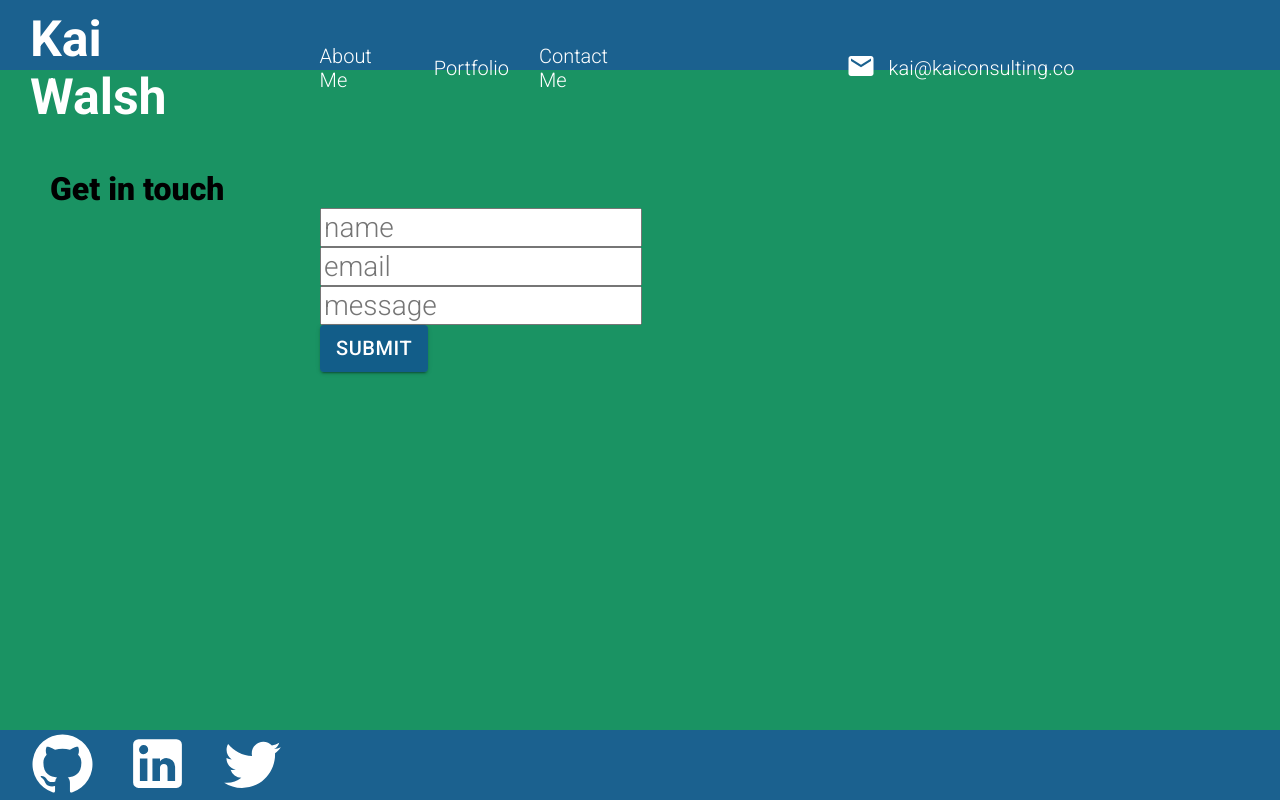
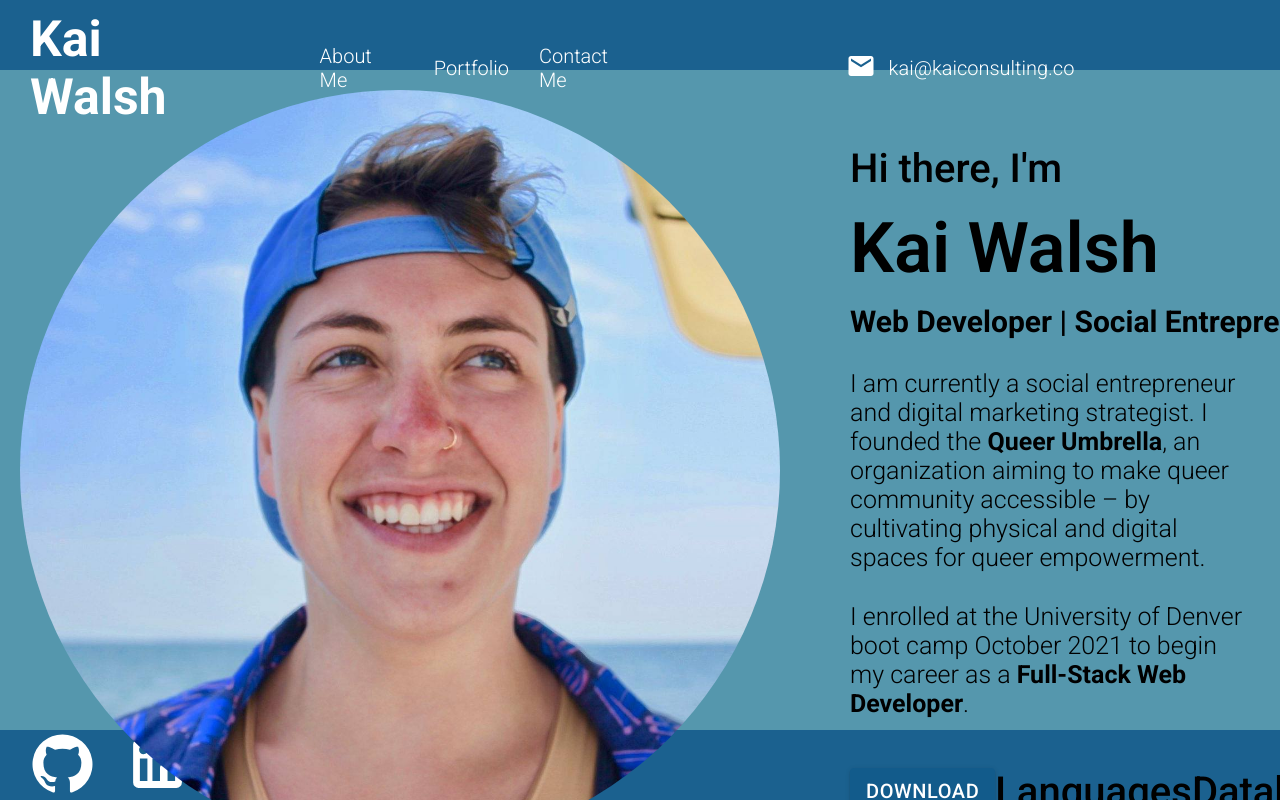
Before and after one commit to kaiwalsh1/react-portfolio, a React (Create React App) app: page / in a window 1280 px wide. Built offline with nearby package versions, Linux system fonts and the light colour scheme.

Commit message:
fixed useState on app

```diff
--- a/src/App.js
+++ b/src/App.js
@@ -8,7 +8,7 @@ import './app.scss'
 import { useState } from 'react'
 
 export const App = () => {
-  const [currentPage, setCurrentPage] = useState('Contact');
+  const [currentPage, setCurrentPage] = useState('About');
 
   const renderPage = () => {
     if (currentPage === 'About') {
--- a/src/components/contact/Contact.js
+++ b/src/components/contact/Contact.js
@@ -64,7 +64,7 @@ export default function Contact() {
                         onChange={handleInputChange}
                         type="text"
                         placeholder="message"
-                        className="message"
+                        id="message"
                     />
                     <Button variant="contained" className="button" sx={{ fontSize: 20 }}
                         onClick={handleFormSubmit}
```
